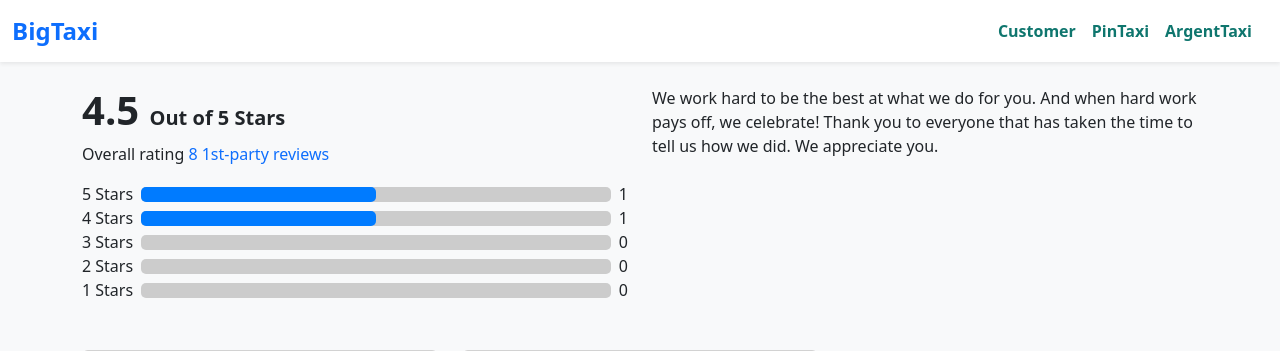
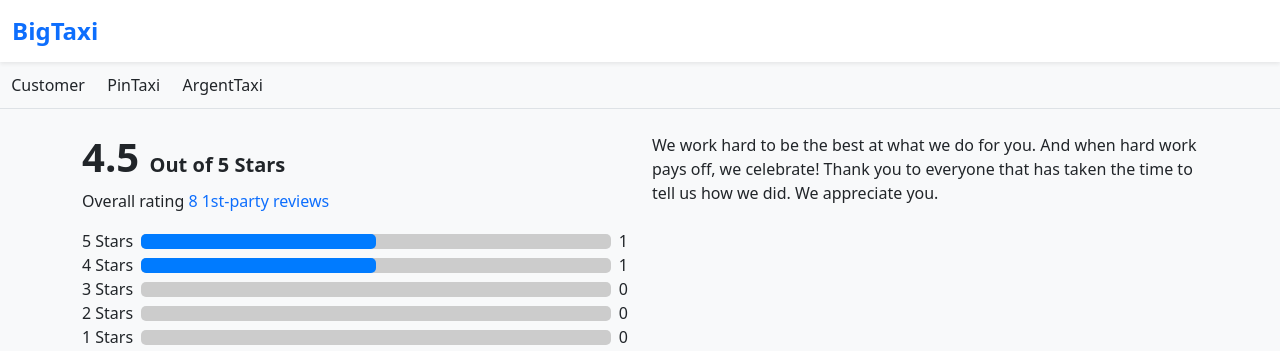
Before and after one commit to sureshdulupolai/BigTaxi, a Django app: page /home/review/ in a window 1280 px wide. Shown: the top 351 px of the page. Run offline with Django 5.2, Linux system fonts and the light colour scheme; a user stored in the database is signed in; data comes from the database, SQL or seed files in the repository; both versions use the stored data as it was after the commit.

Commit message:
created a navbar for driver, customer, developer

```diff
--- a/Django/Taxi/taxi_app/urls.py
+++ b/Django/Taxi/taxi_app/urls.py
@@ -7,7 +7,7 @@ urlpatterns = [
     # basic login
     path('', views.redirect_based_on_location, name='autoRedirect'),
     path('location/', views.locationPageFunctionViewBase, name='lan'),
-    path('home/', views.HomePageForTaxiAppViewFunction, name='home'),
+    path('in/', views.HomePageForTaxiAppViewFunction, name='home'),
 
     # pin taxi
     path('pin/', views.pinTaxiFunctionBaseView, name='pinTaxi'),
--- a/Django/Taxi/templates/inc/navbar.html
+++ b/Django/Taxi/templates/inc/navbar.html
@@ -1,11 +1,59 @@
 <style>
-    a{
-        text-decoration: none;
-    }
-    .text-color-navbar{
-      /* color: #0d6efd; */
-      font-weight: 550;
-    }
+    a {
+  text-decoration: none;
+}
+
+.text-color-navbar {
+  font-weight: 550;
+}
+
+.scrolling-navbar {
+  overflow-x: auto;
+  white-space: nowrap;
+  scrollbar-width: none;
+}
+
+.scrolling-navbar::-webkit-scrollbar {
+  display: none;
+}
+
+.nav-item-wrapper {
+  display: inline-block;
+  padding: 0.7rem;
+}
+
+.nav-link {
+  color: gray;
+  position: relative;
+}
+
+/* .nav-link::after {
+  content: "";
+  position: absolute;
+  left: 0;
+  bottom: -2px;
+  width: 100%;
+  height: 2px;
+  background-color: #007bff;
+  transform: scaleX(0);
+  transform-origin: left;
+  transition: transform 0.5s ease-in-out;
+}
+
+.nav-item-wrapper:hover .nav-link {
+  color: black;
+}
+
+.nav-item-wrapper:hover .nav-link::after {
+  transform: scaleX(1);
+  transform-origin: left;
+}
+
+.nav-item-wrapper:not(:hover) .nav-link::after {
+  transform: scaleX(0);
+  transform-origin: right;
+} */
+
 </style>
 
 <!-- Navbar -->
@@ -13,33 +61,44 @@
   <div class="container-fluid">
     <a class="navbar-brand text-primary text-main-own fw-bold fs-4" href="{% url 'taxi_app:autoRedirect' %}">BigTaxi</a>
     <div class="ms-auto d-flex align-items-center">
-      {% if user.is_authenticated %}
-          {% if userCategoryis == 'Customer' %}
-            <!-- <a href="#" class="me-3">Profile</a> -->
-             <a href="#" class="me-3 text-color-navbar text-main-own">Customer</a>
-            <a href="{% url 'taxi_app:pinTaxi' %}" class="me-3 text-color-navbar text-main-own">PinTaxi</a>
-            <a href="#" class="me-3 text-color-navbar text-main-own">ArgentTaxi</a>
-          {% elif userCategoryis == 'Driver' %}
-            <!-- <a href="#" class="me-3">Profile</a> -->
-            <a href="#" class="me-3 text-color-navbar text-main-own">Driver</a>
-            <a href="#" class="me-3 text-color-navbar text-main-own">PinTaxi</a>
-            <a href="#" class="me-3 text-color-navbar text-main-own">ArgentTaxi</a>
-          {% elif userCategoryis == 'Developer' %}
-            <!-- <a href="#" class="me-3">Profile</a> -->
-             <a href="#" class="me-3 text-color-navbar text-main-own">Developer</a>
-            <a href="#" class="me-3 text-color-navbar text-main-own">TaxiSuggest</a>
-            <a href="#" class="me-3 text-color-navbar text-main-own">ArgentTaxi</a>
-            <a href="#" class="me-3 text-color-navbar text-main-own">Informations</a>
-          {% else %}
+      <!-- search bar -->
+      {% if not user.is_authenticated %}
+        <a href="{% url 'driver:customerLogin' %}" class="btn btn-outline-main me-2">Login</a>
+        <a href="{% url 'driver:customerSignup' %}" class="btn btn-outline-main me-2">Signup</a>
+      {% endif %}
 
-          {% endif %}
-      {% else %}
-          <a href="{% url 'driver:customerLogin' %}" class="btn btn-outline-primary me-2">Login</a>
-          <a href="{% url 'driver:customerSignup' %}" class="btn btn-outline-primary me-2">Signup</a>
-      {% endif %}
     </div>
   </div>
 </nav>
+
+<div class="bg-light border-bottom scrolling-navbar d-flex">
+{% if user.is_authenticated %}
+  {% if userCategoryis == 'Customer' %}
+
+    <!-- <div class="nav-item-wrapper"><a class="nav-link" href="#">Profile</a></div> -->
+    <div class="nav-item-wrapper"><a class="nav-link" href="#">Customer</a></div>
+    <div class="nav-item-wrapper"><a href="{% url 'taxi_app:pinTaxi' %}" class="nav-link">PinTaxi</a></div>
+    <div class="nav-item-wrapper"><a class="nav-link" href="#">ArgentTaxi</a></div>
+
+  {% elif userCategoryis == 'Driver' %}
+
+    <!-- <div class="nav-item-wrapper"><a class="nav-link" href="#">Profile</a></div> -->
+    <div class="nav-item-wrapper"><a class="nav-link" href="#">Driver</a></div>
+    <div class="nav-item-wrapper"><a class="nav-link" href="#">PinTaxi</a></div>
+    <div class="nav-item-wrapper"><a class="nav-link" href="#">ArgentTaxi</a></div>
+
+  {% elif userCategoryis == 'Developer' %}
+
+    <!-- <div class="nav-item-wrapper"><a class="nav-link" href="#">Profile</a></div> -->
+    <div class="nav-item-wrapper"><a class="nav-link" href="#">Developer</a></div>
+    <div class="nav-item-wrapper"><a class="nav-link" href="#">TaxiSuggest</a></div>
+    <div class="nav-item-wrapper"><a class="nav-link" href="#">ArgentTaxi</a></div>
+    <div class="nav-item-wrapper"><a class="nav-link" href="#">Informations</a></div>
+
+  {% endif %}
+{% endif %}
+</div>
+
 {% if messages %}
   <div class="w-100">
     {% for message in messages %}
```
Also changed, not shown: Django/Taxi/db.sqlite3.
